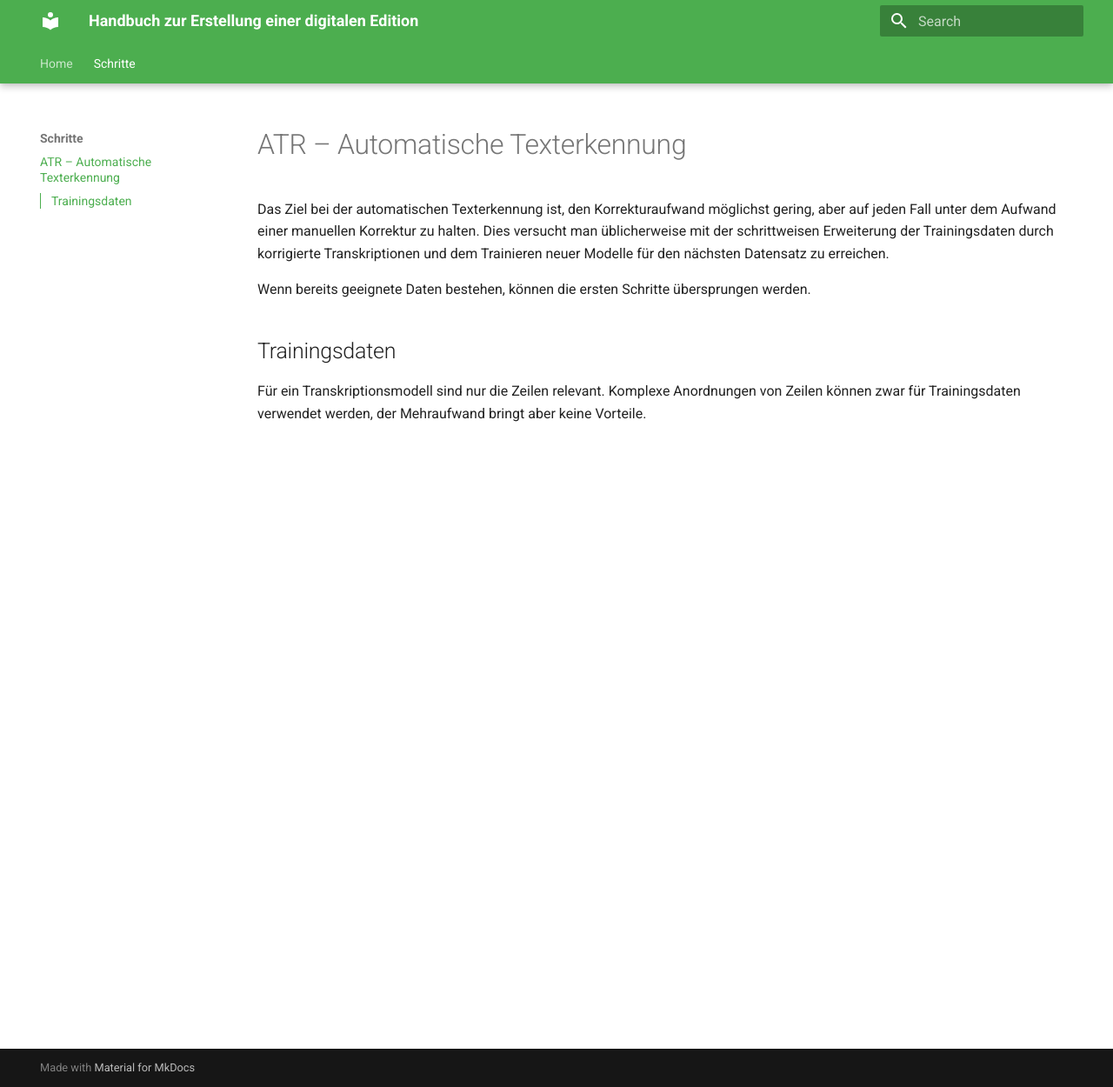
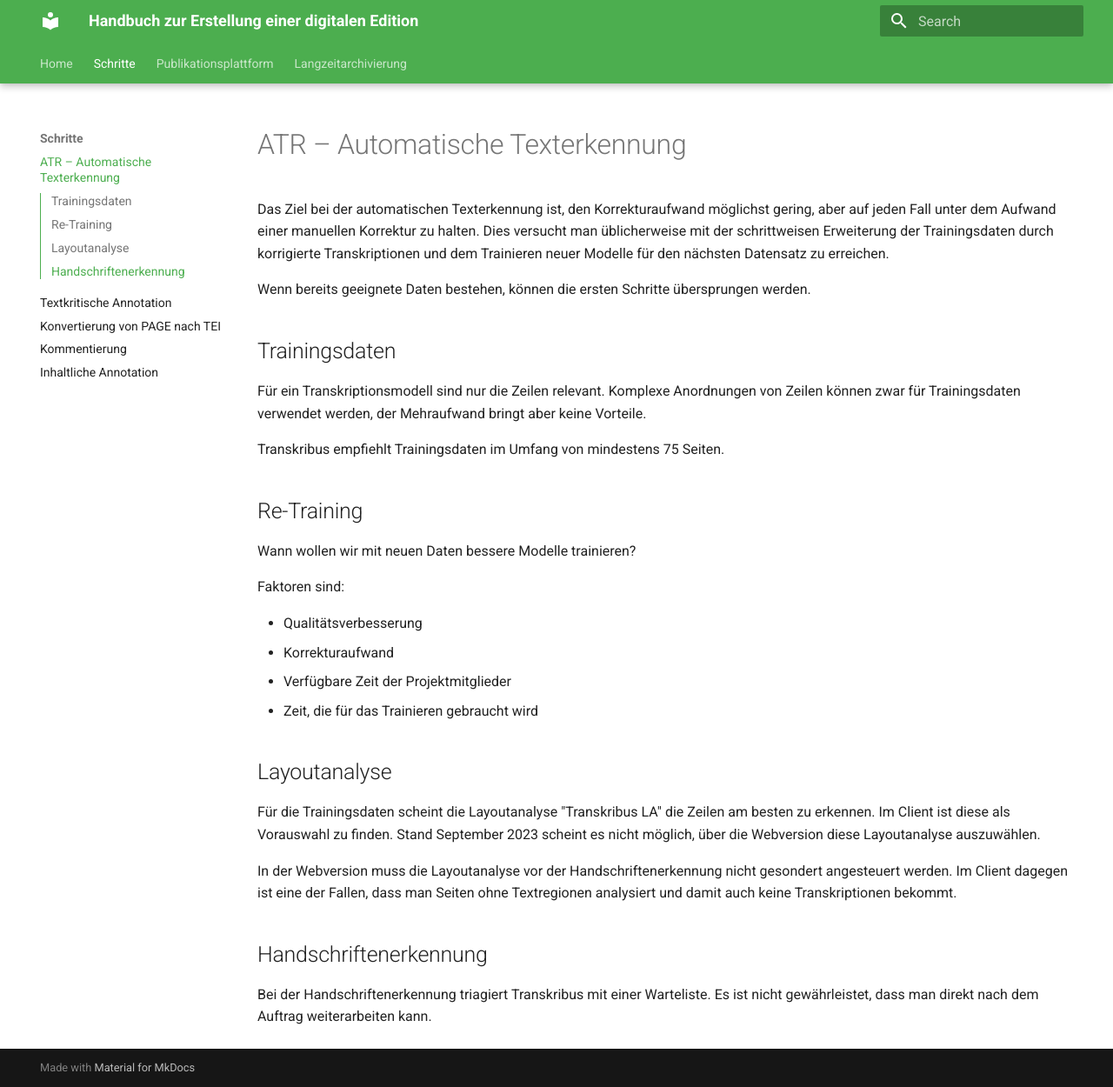
Before and after one commit to zde-uzh/proto4diged-handbook, an MkDocs documentation site: the page built from docs/steps/atr.md, in a window 1280 px wide and 1250 px high. Shown: the whole window at 87% size. Built offline with MkDocs 1.6.1 and Material for MkDocs 9.7.7, drawn with Linux system fonts in a browser that asks for light colours.

```diff
--- a/docs/steps/atr.md
+++ b/docs/steps/atr.md
@@ -11,3 +11,29 @@ Wenn bereits geeignete Daten bestehen, können die ersten Schritte übersprungen
 
 Für ein Transkriptionsmodell sind nur die Zeilen relevant.
 Komplexe Anordnungen von Zeilen können zwar für Trainingsdaten verwendet werden, der Mehraufwand bringt aber keine Vorteile.
+
+Transkribus empfiehlt Trainingsdaten im Umfang von mindestens 75 Seiten.
+
+## Re-Training
+
+Wann wollen wir mit neuen Daten bessere Modelle trainieren?
+
+Faktoren sind:
+
+- Qualitätsverbesserung
+- Korrekturaufwand
+- Verfügbare Zeit der Projektmitglieder
+- Zeit, die für das Trainieren gebraucht wird
+
+## Layoutanalyse
+
+Für die Trainingsdaten scheint die Layoutanalyse "Transkribus LA" die Zeilen am besten zu erkennen.
+Im Client ist diese als Vorauswahl zu finden. Stand September 2023 scheint es nicht möglich, über die Webversion diese Layoutanalyse auszuwählen.
+
+In der Webversion muss die Layoutanalyse vor der Handschriftenerkennung nicht gesondert angesteuert werden.
+Im Client dagegen ist eine der Fallen, dass man Seiten ohne Textregionen analysiert und damit auch keine Transkriptionen bekommt.
+
+## Handschriftenerkennung
+
+Bei der Handschriftenerkennung triagiert Transkribus mit einer Warteliste.
+Es ist nicht gewährleistet, dass man direkt nach dem Auftrag weiterarbeiten kann.
--- /dev/null
+++ b/docs/steps/converting.md
@@ -0,0 +1,3 @@
+# Konvertierung von PAGE nach TEI
+
+Für projektspezifische Konvertierungen können Pipelines wie bei [trans2tei](https://github.com/biblhertz/trans2tei) entwickelt werden.
--- a/mkdocs.yml
+++ b/mkdocs.yml
@@ -4,6 +4,14 @@ nav:
   - "Home": "index.md"
   - "Schritte":
       - "steps/atr.md"
+      - "steps/critical_annotation.md"
+      - "steps/converting.md"
+      - "steps/commenting.md"
+      - "steps/semantic_annotation.md"
+  - "Publikationsplattform":
+      - "publication/introduction.md"
+  - "Langzeitarchivierung":
+      - "preservation/introduction.md"
 
 theme:
   name: material
```
Also changed, not shown: docs/preservation/introduction.md (added, +1 -0 lines), docs/publication/introduction.md (added, +3 -0 lines), docs/steps/commenting.md (added, +3 -0 lines), docs/steps/critical_annotation.md (added, +4 -0 lines), docs/steps/semantic_annotation.md (added, +5 -0 lines).
